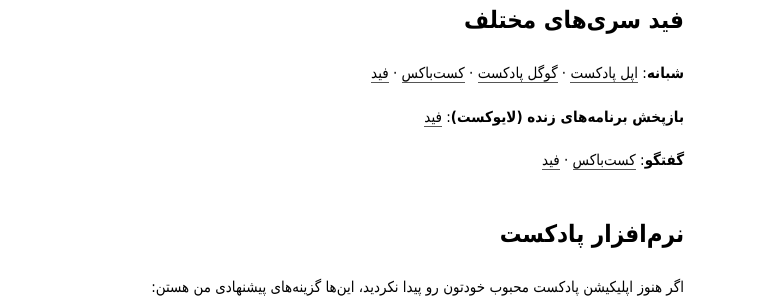
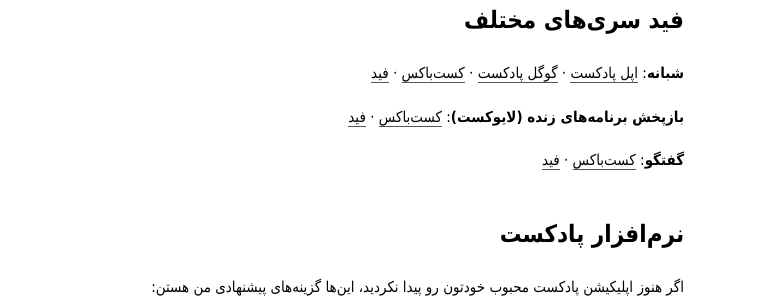
Before and after one commit to mohsend/mehsen.ir, a Jekyll site: the page built from subscribe.md, in a window 1280 px wide. Shown: the part 811-1111 px from the top of the page, without its empty margins (256-1022 px from the left). Built offline with Jekyll 4.4.1, drawn with Linux system fonts in a browser that asks for light colours; some web fonts are replaced.

Commit message:
ADD castbox link for live feed

```diff
--- a/subscribe.md
+++ b/subscribe.md
@@ -36,6 +36,7 @@
 [فید](https://mehsen.ir/shabane.xml)
 
 **بازپخش برنامه‌های زنده (لایوکست)**:
+[کست‌باکس](https://castbox.fm/channel/id3462221) &middot;
 [فید](https://mehsen.ir/livecasts.xml)
 
 **گفتگو**:
```
